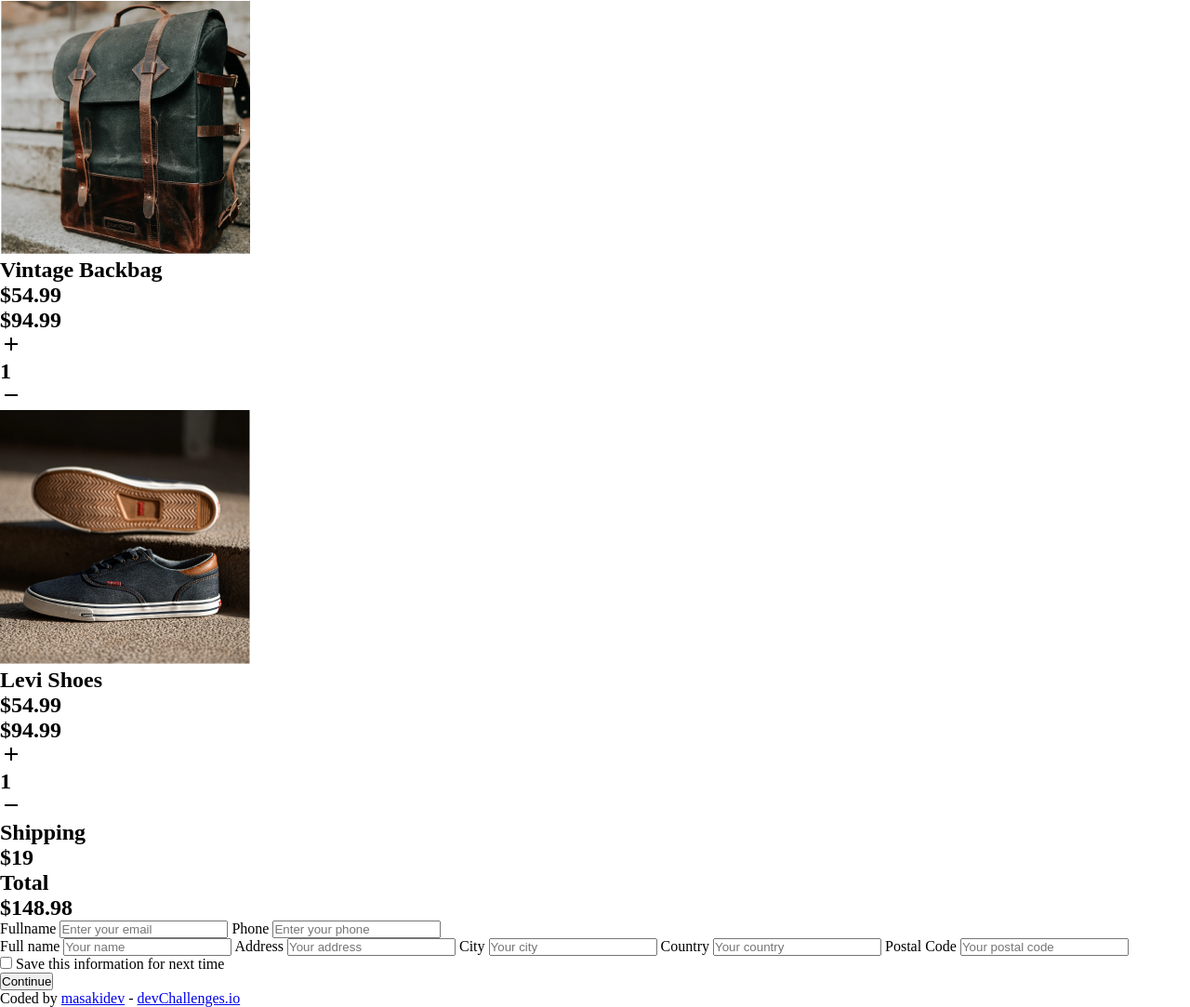
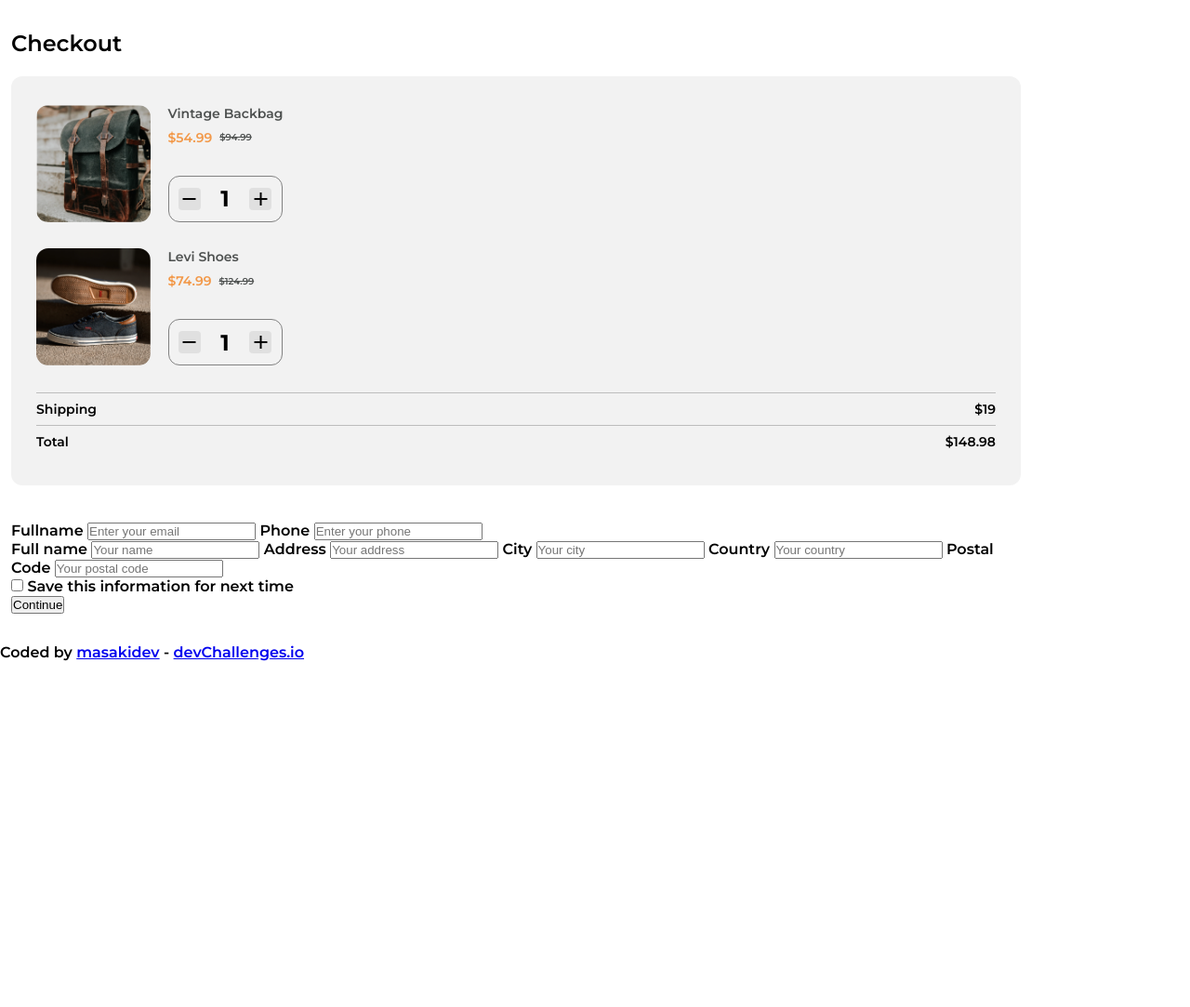
Before and after one commit to masakidev/checkout-page, a plain HTML site: page index.html in a window 1280 px wide. Shown: the whole page at 93% size. After the commit the page ends 800 px from the top, so only its background shows below. Drawn offline with Linux system fonts and the light colour scheme.

Commit message:
product-card complete

```diff
--- /dev/null
+++ b/css/products.css
@@ -0,0 +1,73 @@
+.products {
+  padding: 1.90625rem 1.6875rem;
+  margin-bottom: 2.4375rem;
+  background: var(--lightGray);
+  border-radius: 0.75rem;
+}
+
+.product {
+  margin-bottom: 1.78125rem;
+  display: flex;
+  gap: 1.15625rem;
+}
+
+.product__img {
+  width: 7.6875rem;
+  border-radius: 0.8125rem;
+}
+
+.product__name {
+  margin-bottom: 0.5rem;
+  font-size: 0.875rem;
+  font-weight: 600;
+  color: var(--veryDarkGray);
+}
+
+.product__price {
+  margin-bottom: 2rem;
+  display: flex;
+  gap: 0.5rem;
+}
+
+.product__price-discount {
+  font-size: 0.875rem;
+  font-weight: 600;
+  color: var(--orange);
+}
+
+.product__price-normal {
+  display: flex;
+  align-items: center;
+  font-size: 0.625rem;
+  font-weight: 600;
+  text-decoration: line-through;
+  color: var(--veryDarkGray);
+}
+
+.product__amount {
+  height: 3.125rem;
+  width: 7.6875rem;
+  padding: 1rem 0.625rem;
+  display: flex;
+  justify-content: space-between;
+  align-items: center;
+  border: 1px solid var(--darkGray);
+  border-radius: 0.75rem;
+}
+
+.material-icons-bg {
+  background: var(--gray);
+  border-radius: 0.25rem;
+}
+
+.product__total {
+  padding: 0.5rem 0;
+  display: flex;
+  justify-content: space-between;
+  border-top: 1px solid var(--borderGray);
+}
+
+.product__total-text {
+  font-size: 0.875rem;
+  font-weight: 600;
+}
--- a/css/styles.css
+++ b/css/styles.css
@@ -1,5 +1,34 @@
+@import url('https://fonts.googleapis.com/css2?family=Montserrat:wght@600;700&display=swap');
+
+@import './wrapper.css';
+@import './products.css';
+@import './userInformation.css';
+@import './footer.css';
+
+:root {
+  --orange: #F2994A;
+  --lightGray: #F2F2F2;
+  --gray: #E0E0E0;
+  --darkGray: #828282;
+  --veryDarkGray: #4E5150;
+  --black: #333333;
+  --borderGray: #BDBDBD;
+  font-family: 'Montserrat', sans-serif;
+  font-size: 16px;
+}
+
 * {
   padding: 0;
   margin: 0;
   box-sizing: border-box;
 }
+
+img {
+  display: block;
+}
+
+.page__title {
+  margin-bottom: 1.3125rem;
+  font-size: 1.5rem;
+  font-weight: 600;
+}
--- /dev/null
+++ b/css/wrapper.css
@@ -0,0 +1,9 @@
+.wrapper {
+  padding: 2rem 0.75rem;
+}
+
+@media screen and (min-width: 768px) {
+  .wrapper {
+    max-width: 1110px;
+  }
+}
--- a/index.html
+++ b/index.html
@@ -10,10 +10,12 @@
 </head>
 <body>
   <div class="wrapper">
+    <h1 class="page__title">Checkout</h1>
     <!-- Products -->
     <div class="products">
       <div class="product">
         <img class="product__img" src="./images/photo1.png" alt="photo 1">
+        <div class="product__description">
           <h2 class="product__name">Vintage Backbag</h2>
           <div class="product__price">
             <h2 class="product__price-discount">
@@ -24,43 +26,46 @@
             </h2>
           </div>
           <div class="product__amount">
-          <span class="material-icons">
-            add
+            <span class="material-icons material-icons-bg">
+              remove
             </span>
             <h2 class="product__amount-initial">1</h2>
-          <span class="material-icons">
-            remove
+            <span class="material-icons material-icons-bg">
+              add
             </span>
           </div>
         </div>
+      </div>
       <div class="product">
-        <img class="product__img" src="./images/photo2.png" alt="photo 2">
+        <img class="product__img" src="./images/photo2.png" alt="photo 1">
+        <div class="product__description">
           <h2 class="product__name">Levi Shoes</h2>
           <div class="product__price">
             <h2 class="product__price-discount">
-            $54.99
+              $74.99
             </h2>
             <h2 class="product__price-normal">
-            $94.99
+              $124.99
             </h2>
           </div>
           <div class="product__amount">
-          <span class="material-icons">
-            add
+            <span class="material-icons material-icons-bg">
+              remove
             </span>
             <h2 class="product__amount-initial">1</h2>
-          <span class="material-icons">
-            remove
+            <span class="material-icons material-icons-bg">
+              add
             </span>
           </div>
         </div>
-      <div class="product__shipping">
-        <h2>Shipping</h2>
-        <h2>$19</h2>
       </div>
-      <div class="product__shipping">
-        <h2>Total</h2>
-        <h2>$148.98</h2>
+      <div class="product__total">
+        <h2 class="product__total-text">Shipping</h2>
+        <h2 class="product__total-text">$19</h2>
+      </div>
+      <div class="product__total">
+        <h2 class="product__total-text">Total</h2>
+        <h2 class="product__total-text">$148.98</h2>
       </div>
     </div>
     <!-- Products -->
```
Also changed, not shown: css/footer.css (added), css/userInformation.css (added). Lines whose indentation alone changed are shown as unchanged.
